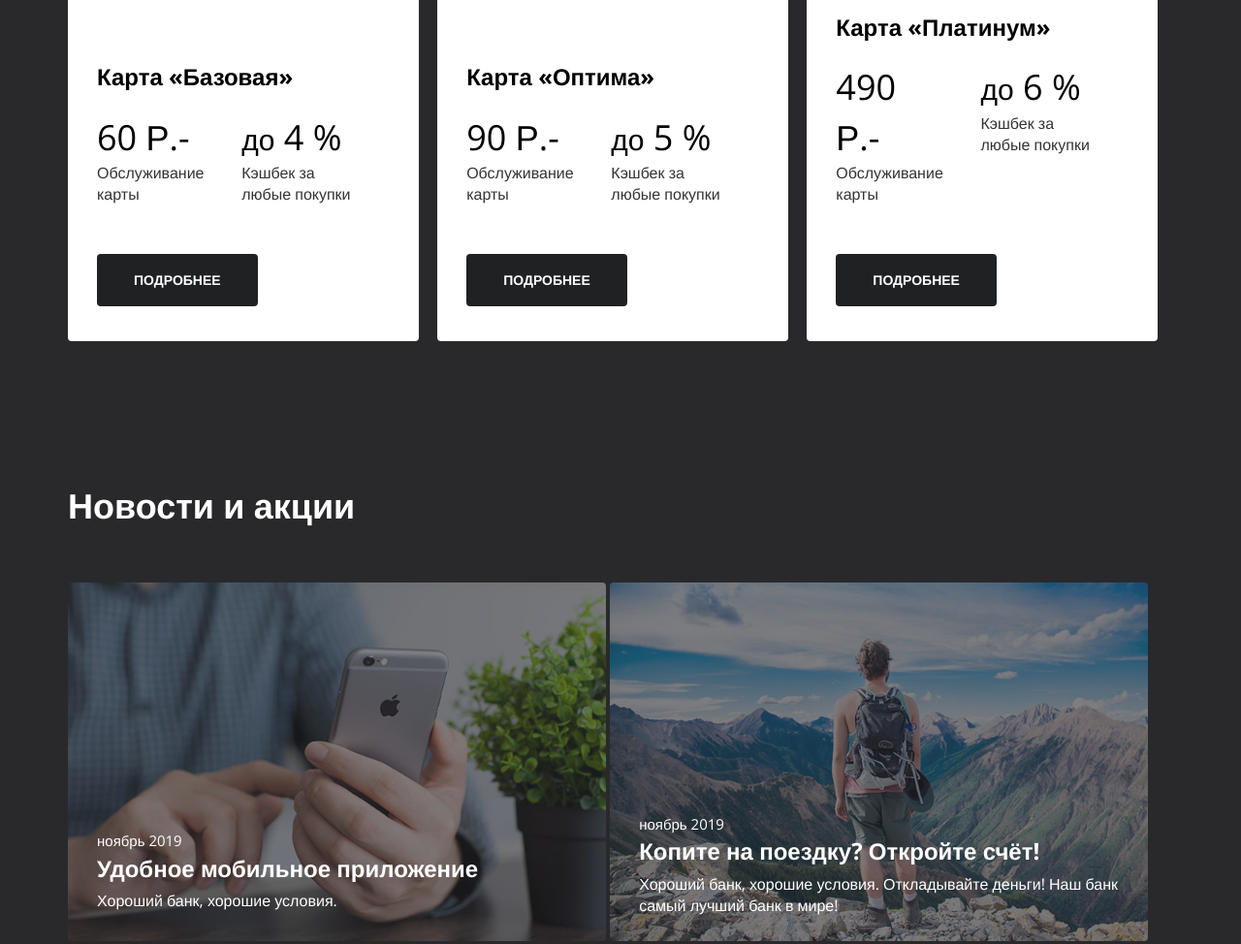
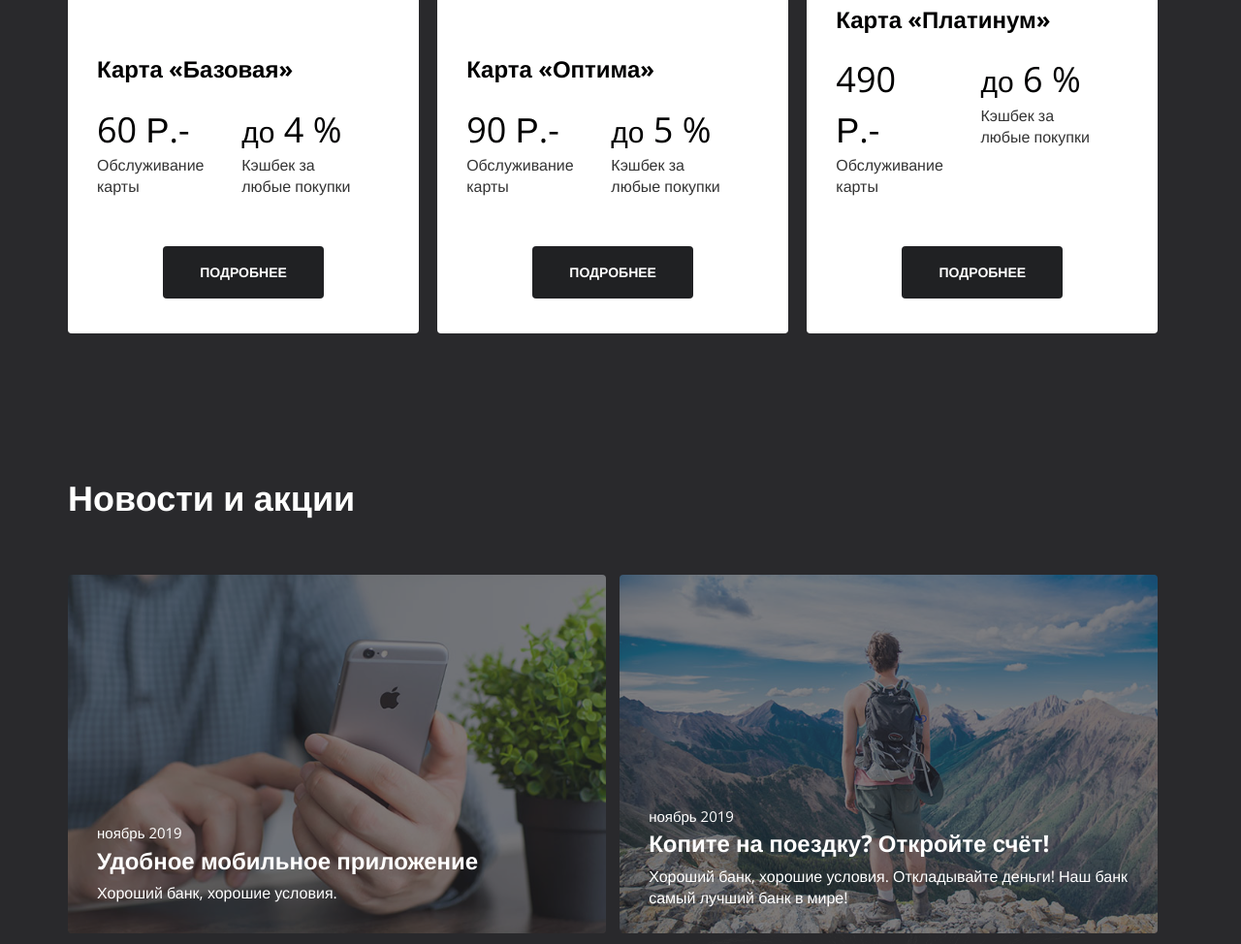
Before and after one commit to Vasilevigvl/lion_bank1, a plain HTML site: page index.html in a window 1280 px wide. Shown: the part 1078-2052 px from the top of the page at 97% size. Drawn offline with nearby package versions, Linux system fonts and the light colour scheme.

Commit message:
Update main.css

```diff
--- a/main.css
+++ b/main.css
@@ -1,6 +1,7 @@
 
 
 body {
+  margin: 0;
   font-family: "Open Sans", Helvetica, sans-serif;
   color: white;
   font-size: 16px;
@@ -38,7 +39,7 @@ p {
 }
 
 .main-page-wrapper {
-  background: url(./img/bg/lion-header.jpg) center top no-repeat;
+  background: url(./img/bg/lion-header.jpg) center top no-repeat, url(./img/bg/bottom-pic.png) right bottom 307px no-repeat;
 }
 
 .container {
@@ -89,9 +90,9 @@ p {
   margin-right: 50px;
 }
 
-/*.menu__item_active .menu__link {
+.menu__item_active .menu__link {
   color: #dfb56d;
-}*/
+}
 
 .menu__item:last-child {
 margin-right: 0;
@@ -247,7 +248,7 @@ margin-bottom: 4px;
   margin-bottom: 50px;
 }
 
-.offers__btn_wrapper {
+.offers__btn {
   text-align: center;
 }
 
@@ -289,6 +290,7 @@ background: #978455;
   position: relative;
   border-radius:4px;
   overflow: hidden;
+  margin-right: 10px;
 }
 
 .news__cover {
@@ -369,10 +371,6 @@ background: #978455;
 
 .pager__link:hover {
   background: #353538;
-}
-
-.section .container .about  {
-  background: url(./img/bg/lion-head-wide.jpg) right top  no-repeat;
 }
 
 
```
